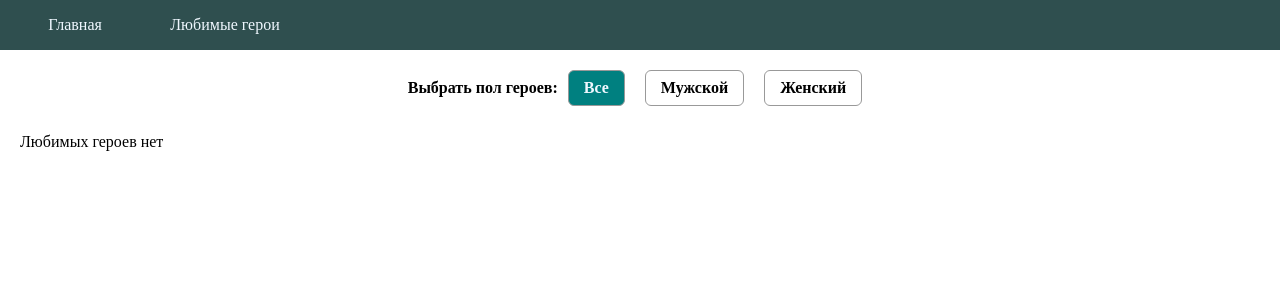
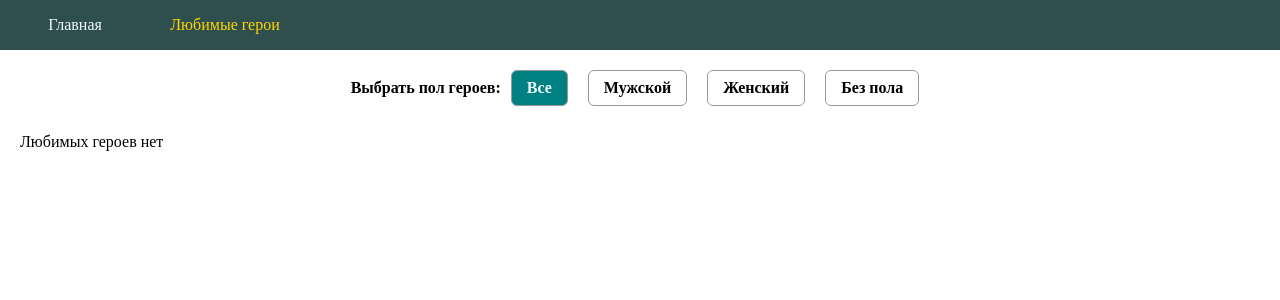
Before and after one commit to sStarkmaXx/star-wars, a React (Create React App) app: page /fhp in a window 1280 px wide. Shown: the top 300 px of the page. Built offline with nearby package versions, Linux system fonts and the light colour scheme.

Commit message:
refactoring

```diff
--- a/src/pages/favouritesHeroesPage/FavHeroesPage.css
+++ b/src/pages/favouritesHeroesPage/FavHeroesPage.css
@@ -27,11 +27,7 @@
   font-weight: bold;
 }
 
-.сhoice-gender input[type='radio'] {
-  display: none;
-}
-
-.сhoice-gender label {
+.сhoice-gender-btn {
   display: inline-block;
   cursor: pointer;
   padding: 0px 15px;
@@ -42,12 +38,12 @@
   margin: 0 10px;
 }
 
-.сhoice-gender input[type='radio']:checked + label {
+.checked {
   background: teal;
   color: aliceblue;
 }
 
-.сhoice-gender label:hover {
+.сhoice-gender-btn:hover {
   background-color: darkcyan;
   color: aliceblue;
 }
--- a/src/pages/favouritesHeroesPage/FavHeroesPage.tsx
+++ b/src/pages/favouritesHeroesPage/FavHeroesPage.tsx
@@ -5,10 +5,15 @@ import { v1 } from 'uuid';
 import './FavHeroesPage.css';
 import { starWarsActions } from '../../store/starWars.slice';
 import { useState } from 'react';
+import { getIdFromUrl } from '../../shared/utils/utils';
+import { localStorageNames } from '../../shared/constants/localStorage';
 
 const FavHeroesPage = () => {
   const dispatch = useDispatch();
-  const [gender, setGender] = useState('all');
+  const savedGenderFilter = localStorage.getItem(
+    localStorageNames.genderFilter
+  );
+  const [gender, setGender] = useState(savedGenderFilter ?? 'all');
 
   const { favouritesHeroes } = useSelector(
     (state: RootState) => state.favouritesHeroes
@@ -18,20 +23,12 @@ const FavHeroesPage = () => {
     (state: RootState) => state.favouritesHeroes
   );
 
-  const heroId = (url: string) => {
-    const arr = url.split('/');
-    return arr[arr.length - 2];
-  };
-
-  const planetId = (url: string) => {
-    const arr = url.split('/');
-    return arr[arr.length - 2];
-  };
-
   const onclickHandler = (gender: string) => {
-    dispatch(starWarsActions.filterHeroesByGender(gender));
+    if (gender !== 'all') {
+      dispatch(starWarsActions.filterHeroesByGender(gender));
+    }
+    localStorage.setItem(localStorageNames.genderFilter, gender);
     setGender(gender);
-    console.log(filteredHeroes);
   };
 
   let dataForRender;
@@ -46,33 +43,32 @@ const FavHeroesPage = () => {
     <div className="favHeroes-page">
       <div className="сhoice-gender">
         Выбрать пол героев:
-        <input
-          type="radio"
-          id="genderChoice1"
-          name="gender"
-          value="all"
-          checked={gender === 'all'}
-          onClick={() => setGender('all')}
-        />
-        <label htmlFor="genderChoice1">Все</label>
-        <input
-          type="radio"
-          id="genderChoice2"
-          name="gender"
-          value="male"
-          checked={gender === 'male'}
+        <div
+          className={`сhoice-gender-btn${gender === 'all' ? ' checked' : ''}`}
+          onClick={() => onclickHandler('all')}
+        >
+          Все
+        </div>
+        <div
+          className={`сhoice-gender-btn${gender === 'male' ? ' checked' : ''}`}
           onClick={() => onclickHandler('male')}
-        />
-        <label htmlFor="genderChoice2">Мужской</label>
-        <input
-          type="radio"
-          id="genderChoice3"
-          name="gender"
-          value="female"
-          checked={gender === 'female'}
+        >
+          Мужской
+        </div>
+        <div
+          className={`сhoice-gender-btn${
+            gender === 'female' ? ' checked' : ''
+          }`}
           onClick={() => onclickHandler('female')}
-        />
-        <label htmlFor="genderChoice3">Женский</label>
+        >
+          Женский
+        </div>
+        <div
+          className={`сhoice-gender-btn${gender === 'n/a' ? ' checked' : ''}`}
+          onClick={() => onclickHandler('n/a')}
+        >
+          Без пола
+        </div>
       </div>
       <div className="container">
         {dataForRender.length ? (
@@ -82,10 +78,10 @@ const FavHeroesPage = () => {
                 <HeroCard
                   key={v1()}
                   hero={hero}
-                  img={`https://starwars-visualguide.com/assets/img/characters/${heroId(
+                  img={`https://starwars-visualguide.com/assets/img/characters/${getIdFromUrl(
                     hero.url
                   )}.jpg`}
-                  planetId={planetId(hero.homeworld)}
+                  planetId={getIdFromUrl(hero.homeworld)}
                 />
               );
             })}
--- a/src/pages/mainPage/MainPage.tsx
+++ b/src/pages/mainPage/MainPage.tsx
@@ -5,23 +5,19 @@ import './MainPage.css';
 import { v1 } from 'uuid';
 import Loader from '../../shared/ui/loader/Loader';
 import { useLazySearchHeroQuery } from '../../store/api/starWars.api';
+import { getIdFromUrl } from '../../shared/utils/utils';
+import { localStorageNames } from '../../shared/constants/localStorage';
 
 const MainPage = () => {
-  const [currentPage, setCurrentPage] = useState<number>(1);
+  const savedPageNumber = localStorage.getItem(localStorageNames.pageNumber);
+
+  const [currentPage, setCurrentPage] = useState<number>(
+    savedPageNumber ? Number(savedPageNumber) : 1
+  );
   const { isFetching, isError, data } = useGetHeroesQuery(currentPage);
   const [inputValue, setInputValue] = useState<string>('');
   const [searchHero, { isFetching: isSearchHero, data: searchedHero }] =
     useLazySearchHeroQuery();
-
-  const heroId = (url: string) => {
-    const arr = url.split('/');
-    return arr[arr.length - 2];
-  };
-
-  const planetId = (url: string) => {
-    const arr = url.split('/');
-    return arr[arr.length - 2];
-  };
 
   let pagesCount,
     dataForRender,
@@ -39,6 +35,10 @@ const MainPage = () => {
           }`}
           onClick={() => {
             setCurrentPage(index + 1);
+            localStorage.setItem(
+              localStorageNames.pageNumber,
+              String(index + 1)
+            );
           }}
         >
           {index + 1}
@@ -84,10 +84,10 @@ const MainPage = () => {
                     <HeroCard
                       key={v1()}
                       hero={hero}
-                      img={`https://starwars-visualguide.com/assets/img/characters/${heroId(
+                      img={`https://starwars-visualguide.com/assets/img/characters/${getIdFromUrl(
                         hero.url
                       )}.jpg`}
-                      planetId={planetId(hero.homeworld)}
+                      planetId={getIdFromUrl(hero.homeworld)}
                     />
                   );
                 })}
--- /dev/null
+++ b/src/shared/constants/localStorage.ts
@@ -0,0 +1,5 @@
+export const localStorageNames = {
+  pageNumber: 'pageNumber',
+  genderFilter: 'genderFilter',
+  favouritesHeroes: 'favHeroes',
+};
--- /dev/null
+++ b/src/shared/utils/utils.ts
@@ -0,0 +1,4 @@
+export const getIdFromUrl = (url: string) => {
+  const arr = url.split('/');
+  return arr[arr.length - 2];
+};
--- a/src/store/starWars.slice.ts
+++ b/src/store/starWars.slice.ts
@@ -1,15 +1,16 @@
 import { PayloadAction, createSlice } from '@reduxjs/toolkit';
 import { IHero } from './api/types/heroesTypes';
+import { localStorageNames } from '../shared/constants/localStorage';
 
 type StarWarsState = {
   favouritesHeroes: IHero[];
   filteredHeroes: IHero[];
 };
 
-export const FVH = 'favouritesHeroes';
-
 const initialState: StarWarsState = {
-  favouritesHeroes: JSON.parse(localStorage.getItem(FVH) ?? '[]'),
+  favouritesHeroes: JSON.parse(
+    localStorage.getItem(localStorageNames.favouritesHeroes) ?? '[]'
+  ),
   filteredHeroes: [],
 };
 
@@ -20,7 +21,7 @@ export const starWarsSlice = createSlice({
     addFavouritesHeroes(state, action: PayloadAction<IHero>) {
       state.favouritesHeroes.push(action.payload);
       localStorage.setItem(
-        'favouritesHeroes',
+        localStorageNames.favouritesHeroes,
         JSON.stringify(state.favouritesHeroes)
       );
     },
@@ -28,7 +29,10 @@ export const starWarsSlice = createSlice({
       state.favouritesHeroes = state.favouritesHeroes.filter(
         (hero) => hero.name !== action.payload.name
       );
-      localStorage.setItem(FVH, JSON.stringify(state.favouritesHeroes));
+      localStorage.setItem(
+        localStorageNames.favouritesHeroes,
+        JSON.stringify(state.favouritesHeroes)
+      );
     },
     filterHeroesByGender(state, action: PayloadAction<string>) {
       state.filteredHeroes = state.favouritesHeroes.filter(
--- a/src/widgets/heroCard/HeroCard.css
+++ b/src/widgets/heroCard/HeroCard.css
@@ -32,6 +32,12 @@
   font-size: larger;
 }
 
+.hero-homeworld {
+  display: flex;
+  padding: 5px;
+  font-weight: 600;
+}
+
 .hero-svg {
   display: flex;
   width: 100%;
--- a/src/widgets/heroCard/HeroCard.tsx
+++ b/src/widgets/heroCard/HeroCard.tsx
@@ -4,8 +4,9 @@ import HeartSvg from '../../shared/ui/assets/svg/HeartSvg';
 import './HeroCard.css';
 import Loader from '../../shared/ui/loader/Loader';
 import { useDispatch } from 'react-redux';
-import { FVH, starWarsActions } from '../../store/starWars.slice';
+import { starWarsActions } from '../../store/starWars.slice';
 import { useState } from 'react';
+import { localStorageNames } from '../../shared/constants/localStorage';
 
 type HeroCardPropsType = {
   hero: IHero;
@@ -18,7 +19,7 @@ const HeroCard: React.FC<HeroCardPropsType> = ({ hero, img, planetId }) => {
   const { isLoading, data } = useGetPlanetQuery(planetId);
 
   const favouriteHeroes: IHero[] = JSON.parse(
-    localStorage.getItem(FVH) ?? '[]'
+    localStorage.getItem(localStorageNames.favouritesHeroes) ?? '[]'
   );
 
   let bool;
--- a/src/widgets/navbar/Navbar.css
+++ b/src/widgets/navbar/Navbar.css
@@ -14,3 +14,7 @@
   text-decoration: none;
   color: aliceblue;
 }
+
+.active {
+  color: gold;
+}
--- a/src/widgets/navbar/Navbar.tsx
+++ b/src/widgets/navbar/Navbar.tsx
@@ -1,15 +1,15 @@
-import { Link } from 'react-router-dom';
+import { NavLink } from 'react-router-dom';
 import './Navbar.css';
 
 const Navbar = () => {
   return (
     <div className="navbar">
-      <Link className="navbar-btn" to="/">
+      <NavLink className="navbar-btn" to="/">
         Главная
-      </Link>
-      <Link className="navbar-btn" to="/fhp">
+      </NavLink>
+      <NavLink className="navbar-btn" to="/fhp">
         Любимые герои
-      </Link>
+      </NavLink>
     </div>
   );
 };
```
